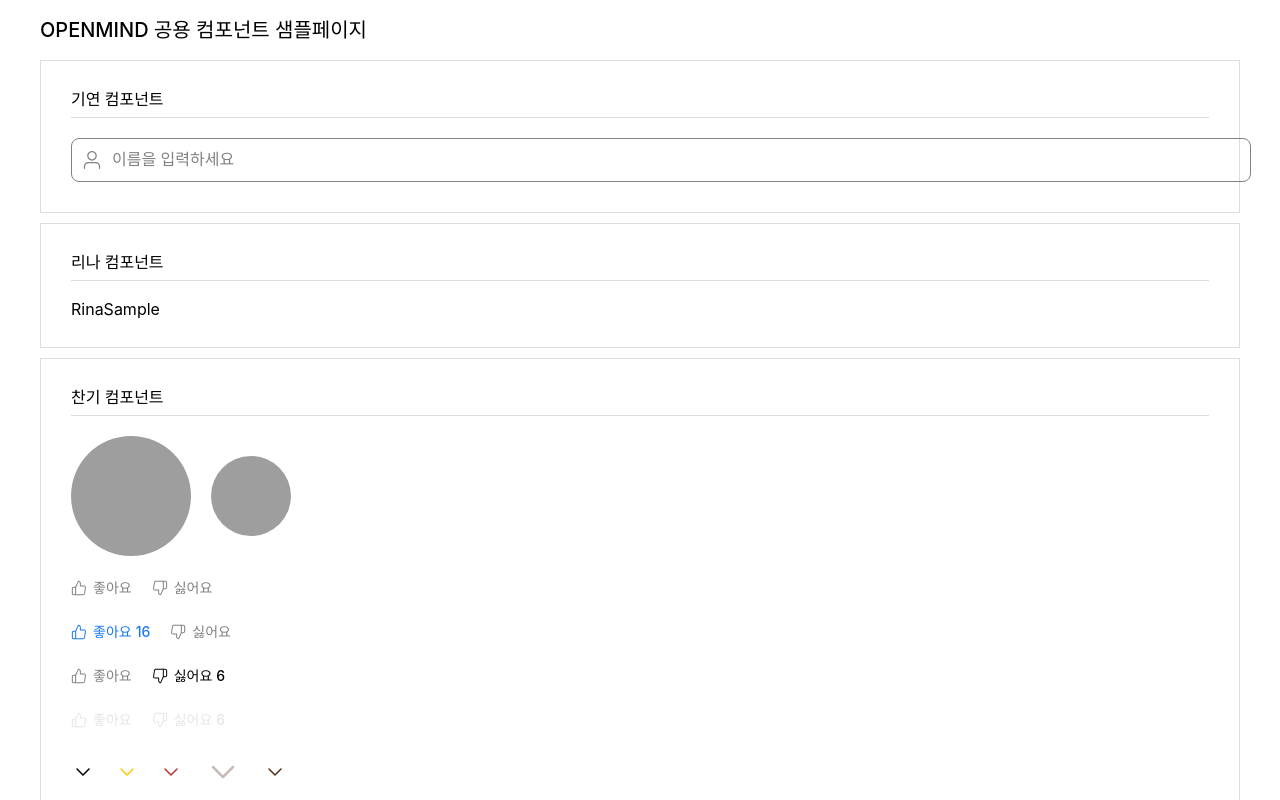
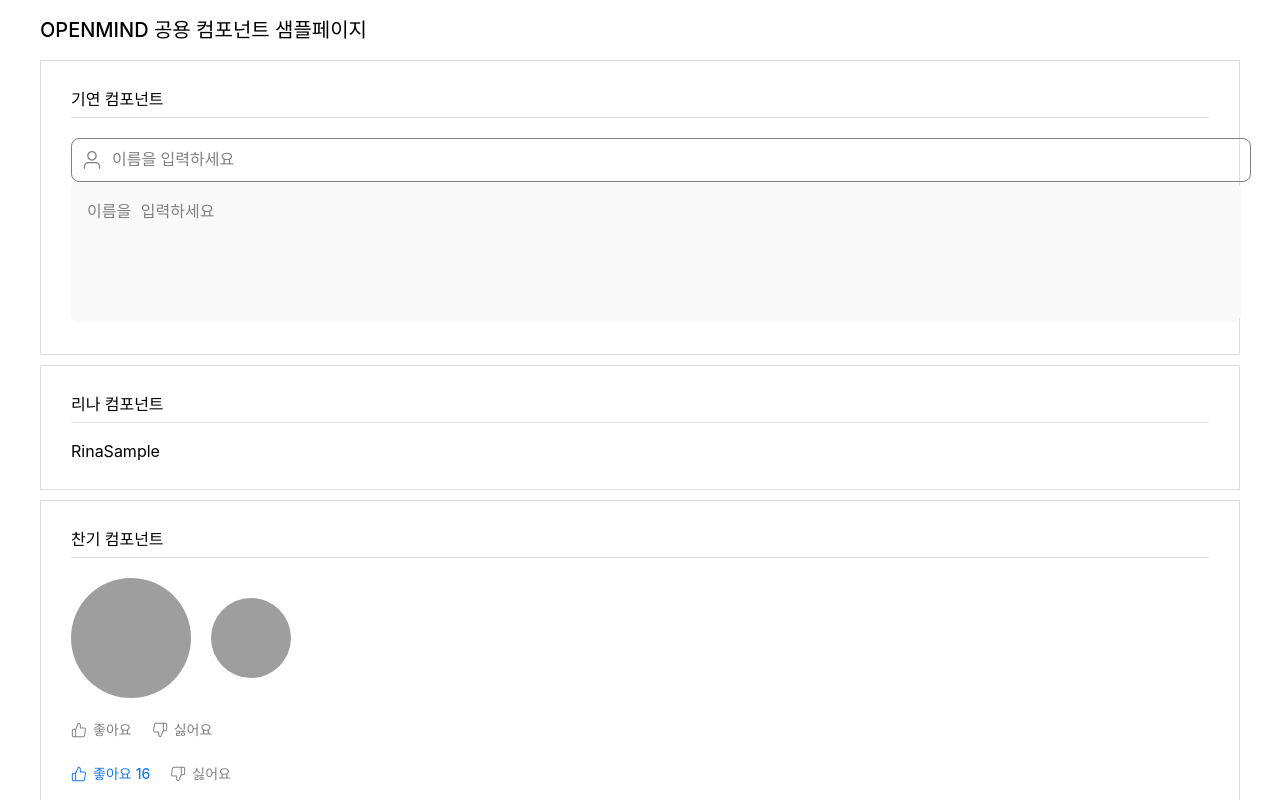
Before and after one commit to sprint12-part2/openmind, a React (Vite) app: page /sample in a window 1280 px wide. Shown: the top 800 px of the page. Built offline with nearby package versions, Linux system fonts and the light colour scheme; grey boxes are pictures that could not be loaded; a web font is replaced by a local one.

Commit message:
Feat(#46): InputTextarea 공용컴포넌트 개발 (#47)
* Style: inputFeild  단위 변경 및 style변수 지정

* Feat: InputTextarea 공용 컴포넌트 개발

* Chore: 주석 수정 테스트

---------

Co-authored-by: chanki.kim <chanki.kim89@gmail.com>

```diff
--- a/src/components/Input/InputField.module.css
+++ b/src/components/Input/InputField.module.css
@@ -1,11 +1,11 @@
 .input {
   width: 100%;
-  padding: 12px 0px 12px 40px;
-  border: 1px solid var(--color-gray-400);
-  border-radius: 8px;
+  padding: 1.2rem 0 1.2rem 4rem;
+  border: 0.1rem solid var(--color-gray-400);
+  border-radius: var(--border-radius-md);
   background: url("./images/PersonIcon.svg") no-repeat;
-  background-size: 20px 20px;
-  background-position: 10px center;
+  background-size: 2rem 2rem;
+  background-position: 1rem center;
   color: var(--color-black);
   font-size: var(--font-size-md);
   outline: none;
@@ -14,9 +14,9 @@
 .input::placeholder {
   color: var(--color-gray-400);
   font-size: var(--font-size-md);
-  line-height: 22px;
+  line-height: 2.2rem;
 }
 
 .input:focus {
-  border: 1px solid var(--color-primary-400);
+  border: 0.1rem solid var(--color-primary-400);
 }
--- /dev/null
+++ b/src/components/Input/InputTextarea.jsx
@@ -0,0 +1,20 @@
+import styles from "./InputTextarea.module.css";
+
+export function InputTextarea({
+  value,
+  onChange,
+  placeholder = "이름을 입력하세요",
+  rows = 6, // 텍스트 줄 수
+  maxLength = 500, // 최대 글자 수 입니다.
+}) {
+  return (
+    <textarea
+      value={value}
+      onChange={onChange}
+      placeholder={placeholder}
+      rows={rows}
+      maxLength={maxLength}
+      className={styles.textarea}
+    />
+  );
+}
--- /dev/null
+++ b/src/components/Input/InputTextarea.module.css
@@ -0,0 +1,18 @@
+.textarea {
+  width: 100%;
+  padding: var(--spacing-16);
+  border: none;
+  border-radius: var(--border-radius-md);
+  background-color: var(--color-gray-200);
+  font-size: var(--font-size-md);
+  font-weight: var(--font-weight-regular);
+}
+
+.textarea:focus {
+  border: 0.1rem solid var(--color-primary-400);
+  outline: none;
+}
+
+.textarea::placeholder {
+  color: var(--color-gray-400);
+}
--- a/src/pages/sample/components/GyeonSample.jsx
+++ b/src/pages/sample/components/GyeonSample.jsx
@@ -1,9 +1,12 @@
+import styles from "./GyeonSample.module.css";
 import { InputField } from "@components/Input/InputField";
+import { InputTextarea } from "@components/Input/InputTextarea";
 
 export default function GyeonSample() {
   return (
-    <div>
+    <div className={styles.container}>
       <InputField />
+      <InputTextarea />
     </div>
   );
 }
```
Also changed, not shown: src/pages/sample/components/GyeonSample.module.css (added).
